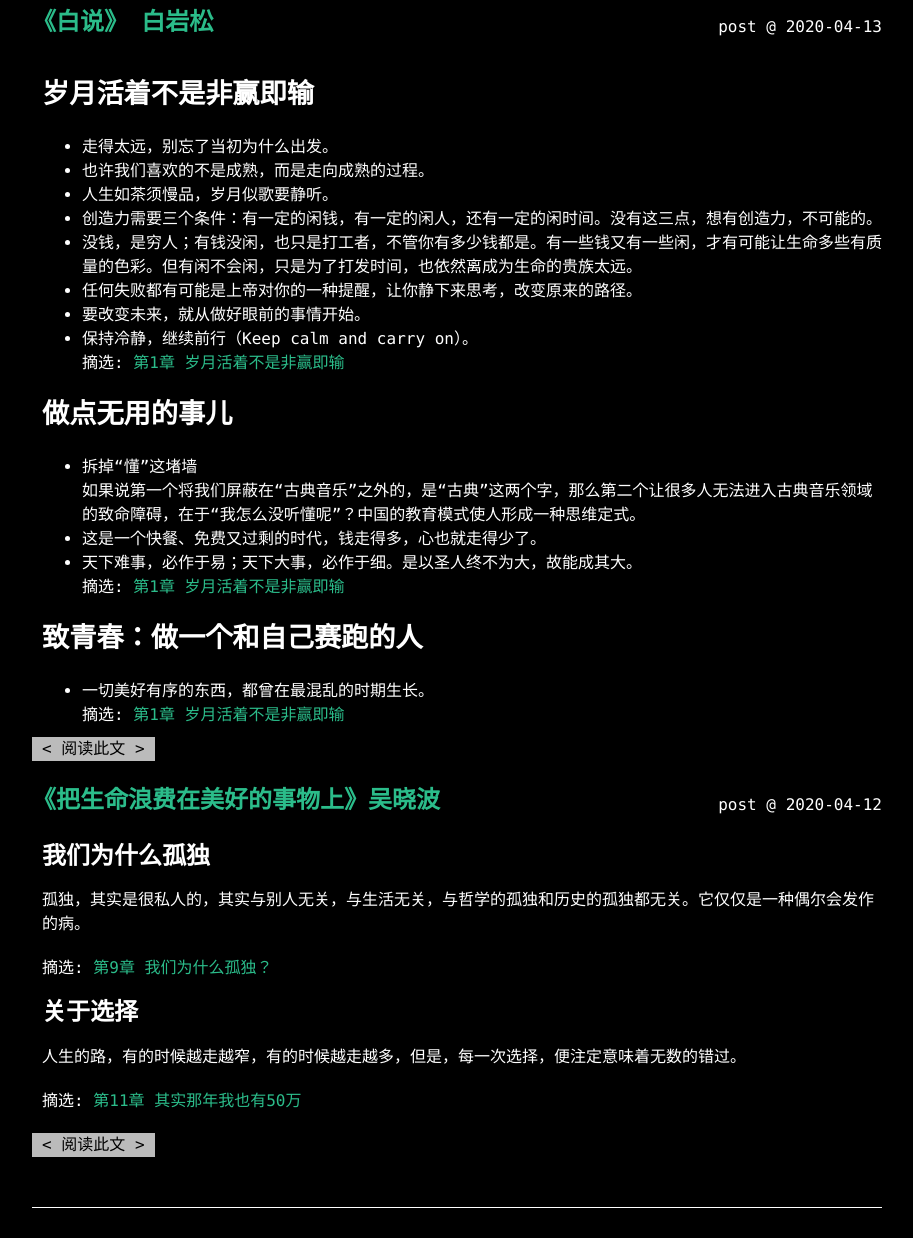
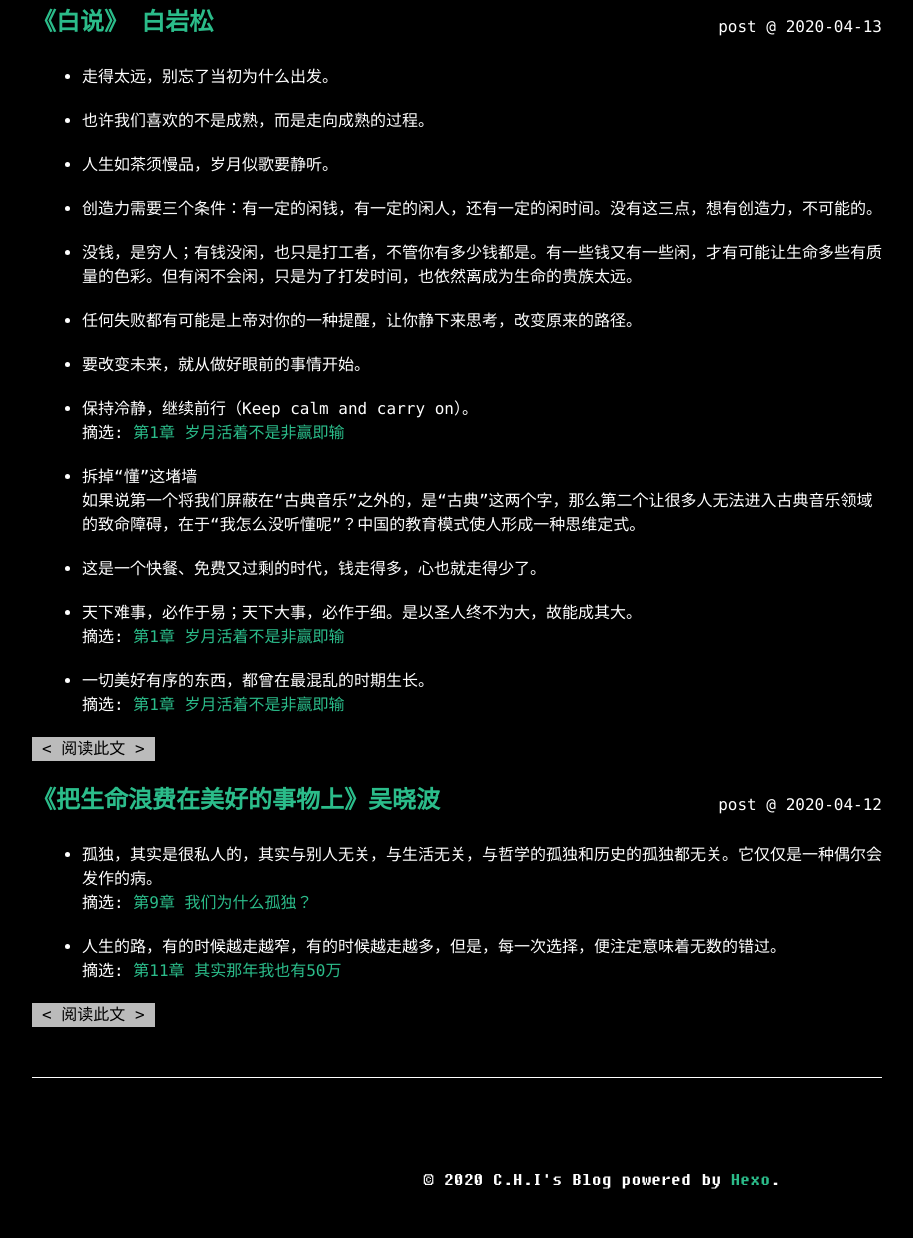
Before and after one commit to zhiguochi/zhiguochi.github.io, a plain HTML site: page index.html in a window 1280 px wide. Shown: the part 6238-7476 px from the top of the page, without its empty margins (38-951 px from the left). Drawn offline with Linux system fonts and the light colour scheme.

Commit message:
Site updated: 2020-04-14 11:42:56

```diff
--- a/index.html
+++ b/index.html
@@ -614,23 +614,31 @@ var _hmt = _hmt || [];
   <div class="row">
 
 
-		<h2 id="岁月活着不是非赢即输"><a href="#岁月活着不是非赢即输" class="headerlink" title="岁月活着不是非赢即输"></a>岁月活着不是非赢即输</h2><ul>
-<li>走得太远，别忘了当初为什么出发。</li>
-<li>也许我们喜欢的不是成熟，而是走向成熟的过程。</li>
-<li>人生如茶须慢品，岁月似歌要静听。</li>
-<li>创造力需要三个条件：有一定的闲钱，有一定的闲人，还有一定的闲时间。没有这三点，想有创造力，不可能的。</li>
-<li>没钱，是穷人；有钱没闲，也只是打工者，不管你有多少钱都是。有一些钱又有一些闲，才有可能让生命多些有质量的色彩。但有闲不会闲，只是为了打发时间，也依然离成为生命的贵族太远。</li>
-<li>任何失败都有可能是上帝对你的一种提醒，让你静下来思考，改变原来的路径。</li>
-<li>要改变未来，就从做好眼前的事情开始。</li>
-<li>保持冷静，继续前行（Keep calm and carry on）。<br>摘选: <a href="#">第1章 岁月活着不是非赢即输</a></li>
-</ul>
-<h2 id="做点无用的事儿"><a href="#做点无用的事儿" class="headerlink" title="做点无用的事儿"></a>做点无用的事儿</h2><ul>
-<li>拆掉“懂”这堵墙<br>如果说第一个将我们屏蔽在“古典音乐”之外的，是“古典”这两个字，那么第二个让很多人无法进入古典音乐领域的致命障碍，在于“我怎么没听懂呢”？中国的教育模式使人形成一种思维定式。</li>
-<li>这是一个快餐、免费又过剩的时代，钱走得多，心也就走得少了。</li>
-<li>天下难事，必作于易；天下大事，必作于细。是以圣人终不为大，故能成其大。<br>摘选: <a href="#">第1章 岁月活着不是非赢即输</a></li>
-</ul>
-<h2 id="致青春：做一个和自己赛跑的人"><a href="#致青春：做一个和自己赛跑的人" class="headerlink" title="致青春：做一个和自己赛跑的人"></a>致青春：做一个和自己赛跑的人</h2><ul>
-<li>一切美好有序的东西，都曾在最混乱的时期生长。<br>摘选: <a href="#">第1章 岁月活着不是非赢即输</a></li>
+		<ul>
+<li><p>走得太远，别忘了当初为什么出发。</p>
+</li>
+<li><p>也许我们喜欢的不是成熟，而是走向成熟的过程。</p>
+</li>
+<li><p>人生如茶须慢品，岁月似歌要静听。</p>
+</li>
+<li><p>创造力需要三个条件：有一定的闲钱，有一定的闲人，还有一定的闲时间。没有这三点，想有创造力，不可能的。</p>
+</li>
+<li><p>没钱，是穷人；有钱没闲，也只是打工者，不管你有多少钱都是。有一些钱又有一些闲，才有可能让生命多些有质量的色彩。但有闲不会闲，只是为了打发时间，也依然离成为生命的贵族太远。</p>
+</li>
+<li><p>任何失败都有可能是上帝对你的一种提醒，让你静下来思考，改变原来的路径。</p>
+</li>
+<li><p>要改变未来，就从做好眼前的事情开始。</p>
+</li>
+<li><p>保持冷静，继续前行（Keep calm and carry on）。<br>摘选: <a href="#">第1章 岁月活着不是非赢即输</a></p>
+</li>
+<li><p>拆掉“懂”这堵墙<br>如果说第一个将我们屏蔽在“古典音乐”之外的，是“古典”这两个字，那么第二个让很多人无法进入古典音乐领域的致命障碍，在于“我怎么没听懂呢”？中国的教育模式使人形成一种思维定式。</p>
+</li>
+<li><p>这是一个快餐、免费又过剩的时代，钱走得多，心也就走得少了。</p>
+</li>
+<li><p>天下难事，必作于易；天下大事，必作于细。是以圣人终不为大，故能成其大。<br>摘选: <a href="#">第1章 岁月活着不是非赢即输</a></p>
+</li>
+<li><p>一切美好有序的东西，都曾在最混乱的时期生长。<br>摘选: <a href="#">第1章 岁月活着不是非赢即输</a></p>
+</li>
 </ul>
 
 
@@ -644,23 +652,31 @@ var _hmt = _hmt || [];
   <div class="row">
 
 
-		<h2 id="岁月活着不是非赢即输"><a href="#岁月活着不是非赢即输" class="headerlink" title="岁月活着不是非赢即输"></a>岁月活着不是非赢即输</h2><ul>
-<li>走得太远，别忘了当初为什么出发。</li>
-<li>也许我们喜欢的不是成熟，而是走向成熟的过程。</li>
-<li>人生如茶须慢品，岁月似歌要静听。</li>
-<li>创造力需要三个条件：有一定的闲钱，有一定的闲人，还有一定的闲时间。没有这三点，想有创造力，不可能的。</li>
-<li>没钱，是穷人；有钱没闲，也只是打工者，不管你有多少钱都是。有一些钱又有一些闲，才有可能让生命多些有质量的色彩。但有闲不会闲，只是为了打发时间，也依然离成为生命的贵族太远。</li>
-<li>任何失败都有可能是上帝对你的一种提醒，让你静下来思考，改变原来的路径。</li>
-<li>要改变未来，就从做好眼前的事情开始。</li>
-<li>保持冷静，继续前行（Keep calm and carry on）。<br>摘选: <a href="#">第1章 岁月活着不是非赢即输</a></li>
-</ul>
-<h2 id="做点无用的事儿"><a href="#做点无用的事儿" class="headerlink" title="做点无用的事儿"></a>做点无用的事儿</h2><ul>
-<li>拆掉“懂”这堵墙<br>如果说第一个将我们屏蔽在“古典音乐”之外的，是“古典”这两个字，那么第二个让很多人无法进入古典音乐领域的致命障碍，在于“我怎么没听懂呢”？中国的教育模式使人形成一种思维定式。</li>
-<li>这是一个快餐、免费又过剩的时代，钱走得多，心也就走得少了。</li>
-<li>天下难事，必作于易；天下大事，必作于细。是以圣人终不为大，故能成其大。<br>摘选: <a href="#">第1章 岁月活着不是非赢即输</a></li>
-</ul>
-<h2 id="致青春：做一个和自己赛跑的人"><a href="#致青春：做一个和自己赛跑的人" class="headerlink" title="致青春：做一个和自己赛跑的人"></a>致青春：做一个和自己赛跑的人</h2><ul>
-<li>一切美好有序的东西，都曾在最混乱的时期生长。<br>摘选: <a href="#">第1章 岁月活着不是非赢即输</a></li>
+		<ul>
+<li><p>走得太远，别忘了当初为什么出发。</p>
+</li>
+<li><p>也许我们喜欢的不是成熟，而是走向成熟的过程。</p>
+</li>
+<li><p>人生如茶须慢品，岁月似歌要静听。</p>
+</li>
+<li><p>创造力需要三个条件：有一定的闲钱，有一定的闲人，还有一定的闲时间。没有这三点，想有创造力，不可能的。</p>
+</li>
+<li><p>没钱，是穷人；有钱没闲，也只是打工者，不管你有多少钱都是。有一些钱又有一些闲，才有可能让生命多些有质量的色彩。但有闲不会闲，只是为了打发时间，也依然离成为生命的贵族太远。</p>
+</li>
+<li><p>任何失败都有可能是上帝对你的一种提醒，让你静下来思考，改变原来的路径。</p>
+</li>
+<li><p>要改变未来，就从做好眼前的事情开始。</p>
+</li>
+<li><p>保持冷静，继续前行（Keep calm and carry on）。<br>摘选: <a href="#">第1章 岁月活着不是非赢即输</a></p>
+</li>
+<li><p>拆掉“懂”这堵墙<br>如果说第一个将我们屏蔽在“古典音乐”之外的，是“古典”这两个字，那么第二个让很多人无法进入古典音乐领域的致命障碍，在于“我怎么没听懂呢”？中国的教育模式使人形成一种思维定式。</p>
+</li>
+<li><p>这是一个快餐、免费又过剩的时代，钱走得多，心也就走得少了。</p>
+</li>
+<li><p>天下难事，必作于易；天下大事，必作于细。是以圣人终不为大，故能成其大。<br>摘选: <a href="#">第1章 岁月活着不是非赢即输</a></p>
+</li>
+<li><p>一切美好有序的东西，都曾在最混乱的时期生长。<br>摘选: <a href="#">第1章 岁月活着不是非赢即输</a></p>
+</li>
 </ul>
 
 
@@ -690,10 +706,12 @@ var _hmt = _hmt || [];
   <div class="row">
 
 
-		<h3 id="我们为什么孤独"><a href="#我们为什么孤独" class="headerlink" title="我们为什么孤独"></a>我们为什么孤独</h3><p>孤独，其实是很私人的，其实与别人无关，与生活无关，与哲学的孤独和历史的孤独都无关。它仅仅是一种偶尔会发作的病。</p>
-<p>摘选: <a href="#">第9章 我们为什么孤独？</a></p>
-<h3 id="关于选择"><a href="#关于选择" class="headerlink" title="关于选择"></a>关于选择</h3><p>人生的路，有的时候越走越窄，有的时候越走越多，但是，每一次选择，便注定意味着无数的错过。</p>
-<p>摘选: <a href="#">第11章 其实那年我也有50万</a></p>
+		<ul>
+<li><p>孤独，其实是很私人的，其实与别人无关，与生活无关，与哲学的孤独和历史的孤独都无关。它仅仅是一种偶尔会发作的病。<br>摘选: <a href="#">第9章 我们为什么孤独？</a></p>
+</li>
+<li><p>人生的路，有的时候越走越窄，有的时候越走越多，但是，每一次选择，便注定意味着无数的错过。<br>摘选: <a href="#">第11章 其实那年我也有50万</a></p>
+</li>
+</ul>
 
 
 
@@ -706,10 +724,12 @@ var _hmt = _hmt || [];
   <div class="row">
 
 
-		<h3 id="我们为什么孤独"><a href="#我们为什么孤独" class="headerlink" title="我们为什么孤独"></a>我们为什么孤独</h3><p>孤独，其实是很私人的，其实与别人无关，与生活无关，与哲学的孤独和历史的孤独都无关。它仅仅是一种偶尔会发作的病。</p>
-<p>摘选: <a href="#">第9章 我们为什么孤独？</a></p>
-<h3 id="关于选择"><a href="#关于选择" class="headerlink" title="关于选择"></a>关于选择</h3><p>人生的路，有的时候越走越窄，有的时候越走越多，但是，每一次选择，便注定意味着无数的错过。</p>
-<p>摘选: <a href="#">第11章 其实那年我也有50万</a></p>
+		<ul>
+<li><p>孤独，其实是很私人的，其实与别人无关，与生活无关，与哲学的孤独和历史的孤独都无关。它仅仅是一种偶尔会发作的病。<br>摘选: <a href="#">第9章 我们为什么孤独？</a></p>
+</li>
+<li><p>人生的路，有的时候越走越窄，有的时候越走越多，但是，每一次选择，便注定意味着无数的错过。<br>摘选: <a href="#">第11章 其实那年我也有50万</a></p>
+</li>
+</ul>
 
 
 	</div>
--- a/search.xml
+++ b/search.xml
@@ -108,7 +108,7 @@
       <link href="/2020/04/13/2020-04-13-02/"/>
       <url>/2020/04/13/2020-04-13-02/</url>
 
-        <content type="html"><![CDATA[<h2 id="岁月活着不是非赢即输"><a href="#岁月活着不是非赢即输" class="headerlink" title="岁月活着不是非赢即输"></a>岁月活着不是非赢即输</h2><ul><li>走得太远，别忘了当初为什么出发。</li><li>也许我们喜欢的不是成熟，而是走向成熟的过程。</li><li>人生如茶须慢品，岁月似歌要静听。</li><li>创造力需要三个条件：有一定的闲钱，有一定的闲人，还有一定的闲时间。没有这三点，想有创造力，不可能的。</li><li>没钱，是穷人；有钱没闲，也只是打工者，不管你有多少钱都是。有一些钱又有一些闲，才有可能让生命多些有质量的色彩。但有闲不会闲，只是为了打发时间，也依然离成为生命的贵族太远。</li><li>任何失败都有可能是上帝对你的一种提醒，让你静下来思考，改变原来的路径。</li><li>要改变未来，就从做好眼前的事情开始。</li><li>保持冷静，继续前行（Keep calm and carry on）。<br>摘选: <a href="#">第1章 岁月活着不是非赢即输</a></li></ul><h2 id="做点无用的事儿"><a href="#做点无用的事儿" class="headerlink" title="做点无用的事儿"></a>做点无用的事儿</h2><ul><li>拆掉“懂”这堵墙<br>如果说第一个将我们屏蔽在“古典音乐”之外的，是“古典”这两个字，那么第二个让很多人无法进入古典音乐领域的致命障碍，在于“我怎么没听懂呢”？中国的教育模式使人形成一种思维定式。</li><li>这是一个快餐、免费又过剩的时代，钱走得多，心也就走得少了。</li><li>天下难事，必作于易；天下大事，必作于细。是以圣人终不为大，故能成其大。<br>摘选: <a href="#">第1章 岁月活着不是非赢即输</a></li></ul><h2 id="致青春：做一个和自己赛跑的人"><a href="#致青春：做一个和自己赛跑的人" class="headerlink" title="致青春：做一个和自己赛跑的人"></a>致青春：做一个和自己赛跑的人</h2><ul><li>一切美好有序的东西，都曾在最混乱的时期生长。<br>摘选: <a href="#">第1章 岁月活着不是非赢即输</a></li></ul>]]></content>
+        <content type="html"><![CDATA[<ul><li><p>走得太远，别忘了当初为什么出发。</p></li><li><p>也许我们喜欢的不是成熟，而是走向成熟的过程。</p></li><li><p>人生如茶须慢品，岁月似歌要静听。</p></li><li><p>创造力需要三个条件：有一定的闲钱，有一定的闲人，还有一定的闲时间。没有这三点，想有创造力，不可能的。</p></li><li><p>没钱，是穷人；有钱没闲，也只是打工者，不管你有多少钱都是。有一些钱又有一些闲，才有可能让生命多些有质量的色彩。但有闲不会闲，只是为了打发时间，也依然离成为生命的贵族太远。</p></li><li><p>任何失败都有可能是上帝对你的一种提醒，让你静下来思考，改变原来的路径。</p></li><li><p>要改变未来，就从做好眼前的事情开始。</p></li><li><p>保持冷静，继续前行（Keep calm and carry on）。<br>摘选: <a href="#">第1章 岁月活着不是非赢即输</a></p></li><li><p>拆掉“懂”这堵墙<br>如果说第一个将我们屏蔽在“古典音乐”之外的，是“古典”这两个字，那么第二个让很多人无法进入古典音乐领域的致命障碍，在于“我怎么没听懂呢”？中国的教育模式使人形成一种思维定式。</p></li><li><p>这是一个快餐、免费又过剩的时代，钱走得多，心也就走得少了。</p></li><li><p>天下难事，必作于易；天下大事，必作于细。是以圣人终不为大，故能成其大。<br>摘选: <a href="#">第1章 岁月活着不是非赢即输</a></p></li><li><p>一切美好有序的东西，都曾在最混乱的时期生长。<br>摘选: <a href="#">第1章 岁月活着不是非赢即输</a></p></li></ul>]]></content>
 
 
       <categories>
@@ -133,7 +133,7 @@
       <link href="/2020/04/12/2020-04-13-01/"/>
       <url>/2020/04/12/2020-04-13-01/</url>
 
-        <content type="html"><![CDATA[<h3 id="我们为什么孤独"><a href="#我们为什么孤独" class="headerlink" title="我们为什么孤独"></a>我们为什么孤独</h3><p>孤独，其实是很私人的，其实与别人无关，与生活无关，与哲学的孤独和历史的孤独都无关。它仅仅是一种偶尔会发作的病。</p><p>摘选: <a href="#">第9章 我们为什么孤独？</a></p><h3 id="关于选择"><a href="#关于选择" class="headerlink" title="关于选择"></a>关于选择</h3><p>人生的路，有的时候越走越窄，有的时候越走越多，但是，每一次选择，便注定意味着无数的错过。</p><p>摘选: <a href="#">第11章 其实那年我也有50万</a></p>]]></content>
+        <content type="html"><![CDATA[<ul><li><p>孤独，其实是很私人的，其实与别人无关，与生活无关，与哲学的孤独和历史的孤独都无关。它仅仅是一种偶尔会发作的病。<br>摘选: <a href="#">第9章 我们为什么孤独？</a></p></li><li><p>人生的路，有的时候越走越窄，有的时候越走越多，但是，每一次选择，便注定意味着无数的错过。<br>摘选: <a href="#">第11章 其实那年我也有50万</a></p></li></ul>]]></content>
 
 
       <categories>
```
Also changed, not shown: 2020/04/12/2020-04-13-01/index.html (+9 -8 lines), 2020/04/13/2020-04-13-02/index.html (+35 -21 lines).
